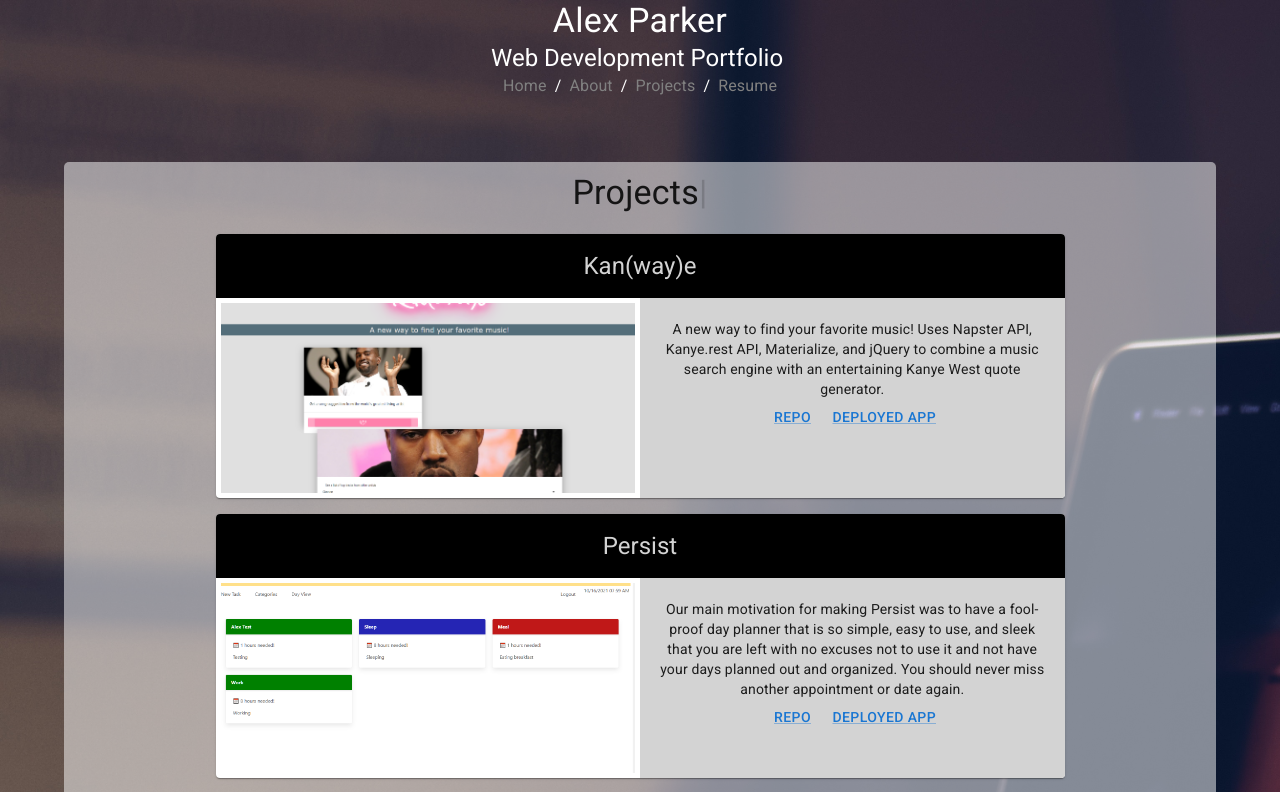
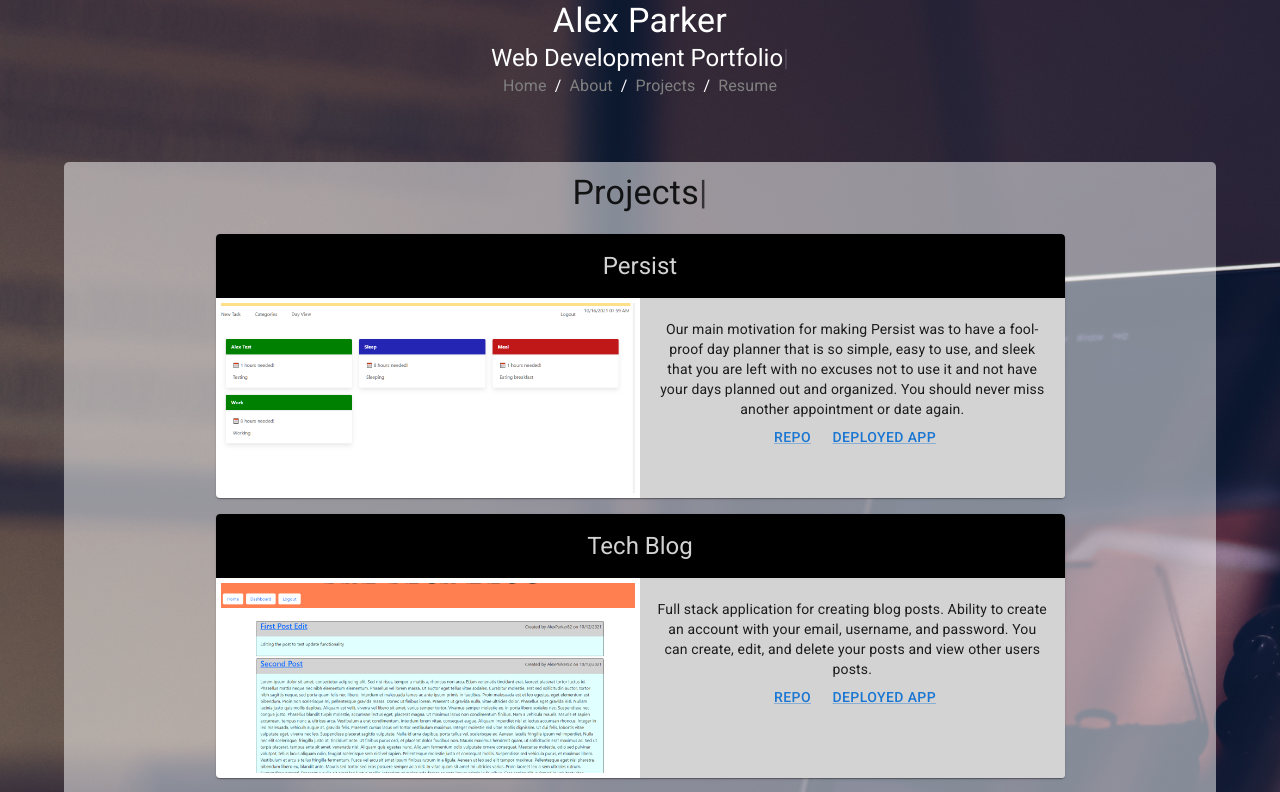
Before and after one commit to AlexParker82/Portfolio, a React (Create React App) app: page /Projects in a window 1280 px wide. Shown: the top 792 px of the page. Built offline with nearby package versions, Linux system fonts and the light colour scheme.

Commit message:
fixing links

```diff
--- a/src/components/ProjectCards/ProjectCards.jsx
+++ b/src/components/ProjectCards/ProjectCards.jsx
@@ -26,10 +26,10 @@ const ProjectCard = (props) => {
                             {props.description}
                         </Typography>
                         <Button>
-                            <Link href={props.repo}>Repo</Link>
+                            <Link href={props.repo} target="_blank" rel="noopener">Repo</Link>
                         </Button>
                         <Button>
-                            <Link href={props.deployed}>Deployed App</Link>
+                            <Link href={props.deployed} target="_blank" rel="noopener">Deployed App</Link>
                         </Button>
                     </CardContent>
                 </Grid>
--- a/src/components/ProjectPage/projectsData.js
+++ b/src/components/ProjectPage/projectsData.js
@@ -1,11 +1,4 @@
 const projectsData = [
-    {
-        img: "./assets/images/kanwaye.png",
-        title: "Kan(way)e",
-        description: "A new way to find your favorite music! Uses Napster API, Kanye.rest API, Materialize, and jQuery to combine a music search engine with an entertaining Kanye West quote generator.",
-        repo: "https://github.com/kelley-mcd/STANK-Music",
-        live: "https://kelley-mcd.github.io/STANK-Music/",
-    },
     {
         img: "./assets/images/persist.png",
         title: "Persist",
```
